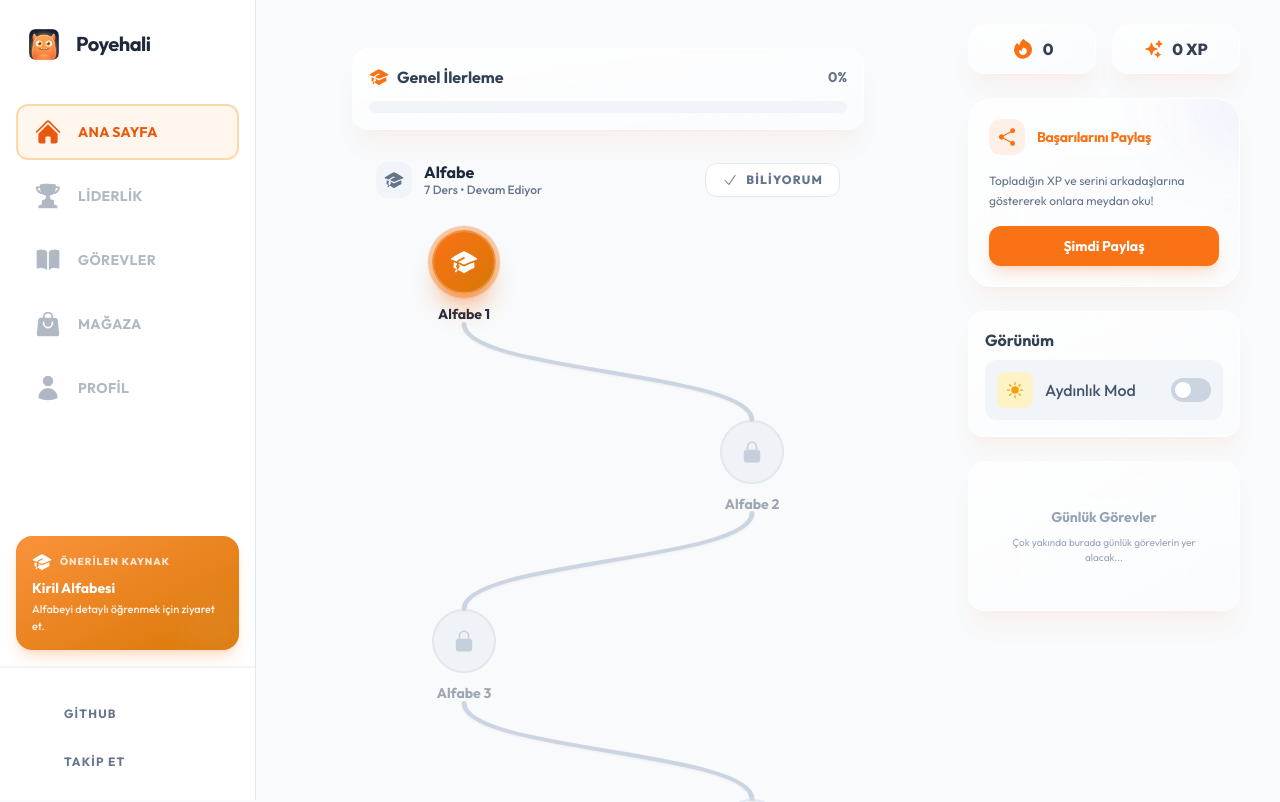
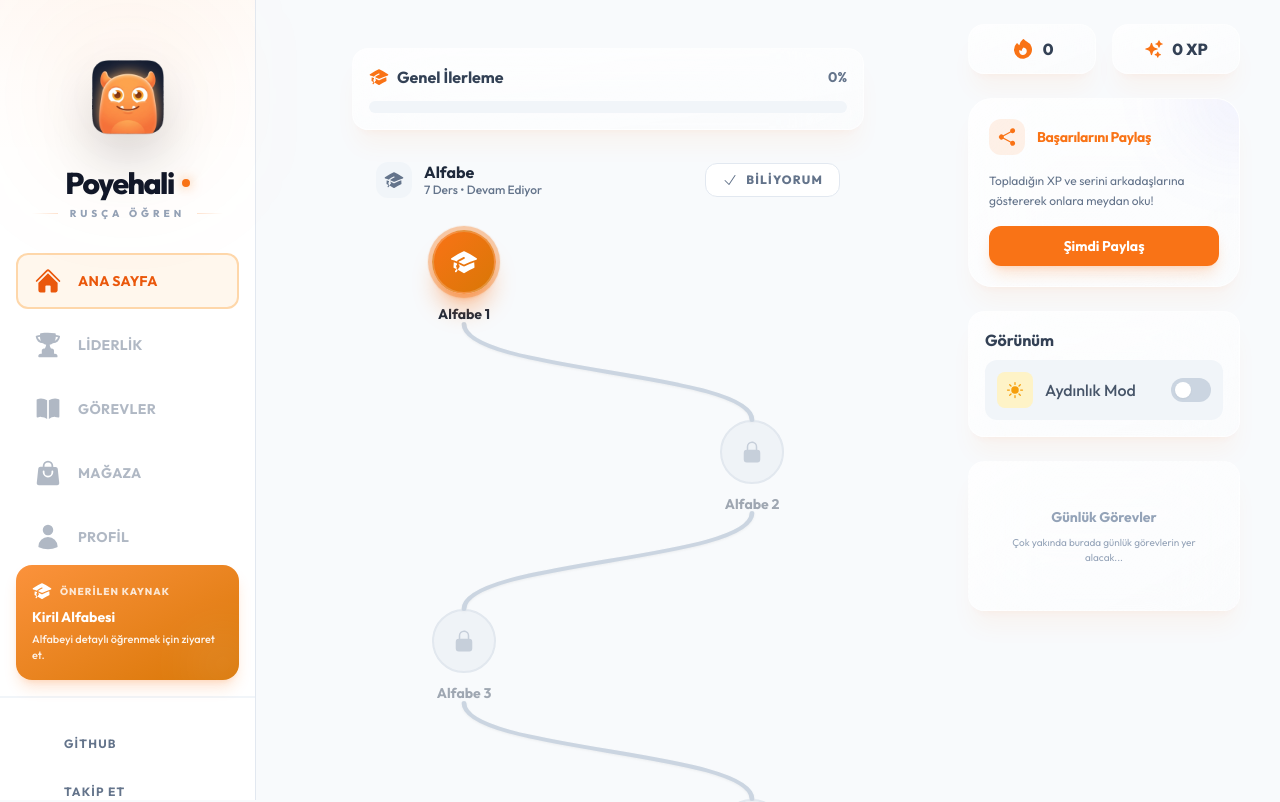
Before and after one commit to gorkembayraktar/poyehali, a React (Vite) app: page / in a window 1280 px wide. Shown: the top 802 px of the page. Built offline with nearby package versions, Linux system fonts and the light colour scheme; some icons are missing.

Commit message:
v 0.0.120 left sidebar header

```diff
--- a/src/components/Layout.jsx
+++ b/src/components/Layout.jsx
@@ -63,7 +63,7 @@ function Layout({ children }) {
                   <div className="w-px h-6 bg-slate-200 dark:bg-slate-700/50 mx-1"></div>
 
                   <a
-                    href="https://github.com"
+                    href="https://github.com/gorkembayraktar/poyehali"
                     target="_blank"
                     rel="noopener noreferrer"
                     className="p-2 rounded-lg bg-slate-100 dark:bg-white/10 text-slate-600 dark:text-slate-200"
--- a/src/components/ShareModal.jsx
+++ b/src/components/ShareModal.jsx
@@ -133,8 +133,8 @@ function ShareModal({ isOpen, onClose, stats }) {
                             >
                                 {/* Header: Logo & Branding */}
                                 <div className="relative z-10 flex items-center gap-3">
-                                    <div className="w-12 h-12 rounded-2xl bg-white/10 backdrop-blur-xl border border-white/20 flex items-center justify-center p-2.5 shadow-xl">
-                                        <img src={logo} alt="Poyehali" className="w-full h-full object-contain" />
+                                    <div className="w-12 h-12 flex items-center justify-center p-1">
+                                        <img src={logo} alt="Poyehali" className="w-full h-full object-contain drop-shadow-lg" />
                                     </div>
                                     <div>
                                         <h3 className="text-xl font-black text-white tracking-tight leading-none">Poyehali</h3>
--- a/src/components/Sidebar.jsx
+++ b/src/components/Sidebar.jsx
@@ -21,12 +21,37 @@ function Sidebar() {
     return (
         <div className={`hidden md:flex flex-col fixed left-0 top-0 h-screen border-r border-slate-200 dark:border-white/5 bg-white dark:bg-[#121212] z-[1] ${width}`}>
             {/* Logo Area */}
-            <div className="p-6 mb-4">
-                <div className="flex items-center gap-3">
-                    <img src={logo} alt="Rusça Logo" className="w-10 h-10 object-contain" />
-                    <h1 className="font-bold text-slate-800 dark:text-white text-xl tracking-tight">
-                        Poyehali
-                    </h1>
+            <div className="px-8 pt-12 pb-8 relative group flex flex-col items-center text-center">
+                {/* Architectural Background Detail */}
+                <div className="absolute top-0 left-0 w-full h-40 bg-gradient-to-b from-orange-500/[0.04] via-orange-500/[0.01] to-transparent pointer-events-none" />
+
+                <div className="flex flex-col items-center gap-6 relative z-10 w-full">
+                    <motion.div
+                        whileHover={{ scale: 1.05, y: -2 }}
+                        className="relative"
+                    >
+                        {/* Branding Pedestal Glow */}
+                        <div className="absolute inset-0 bg-orange-500/15 blur-3xl rounded-full scale-110 opacity-0 group-hover:opacity-100 transition-all duration-700" />
+                        <div className="relative w-24 h-24 flex items-center justify-center">
+                            <img src={logo} alt="Poyehali" className="w-full h-full object-contain relative z-10 drop-shadow-2xl" />
+                        </div>
+                    </motion.div>
+
+                    <div className="space-y-2 w-full flex flex-col items-center">
+                        <div className="flex items-center justify-center gap-2">
+                            <h1 className="text-3xl font-black tracking-tighter text-slate-900 dark:text-white leading-none">
+                                Poyehali
+                            </h1>
+                            <div className="w-2 h-2 rounded-full bg-orange-500 shadow-[0_0_12px_rgba(249,115,22,0.6)] animate-pulse" />
+                        </div>
+                        <div className="flex items-center justify-center gap-3 w-full">
+                            <div className="h-[1px] flex-1 bg-gradient-to-r from-transparent to-orange-500/20 dark:to-orange-500/10" />
+                            <span className="text-[10px] font-black uppercase tracking-[0.4em] text-slate-400 dark:text-zinc-500 whitespace-nowrap">
+                                Rusça Öğren
+                            </span>
+                            <div className="h-[1px] flex-1 bg-gradient-to-l from-transparent to-orange-500/20 dark:to-orange-500/10" />
+                        </div>
+                    </div>
                 </div>
             </div>
 
@@ -82,7 +107,7 @@ function Sidebar() {
             {/* Footer */}
             <div className="p-4 mt-auto border-t-2 border-slate-100 dark:border-white/5 pt-6 space-y-1">
                 <a
-                    href="https://github.com"
+                    href="https://github.com/gorkembayraktar/poyehali"
                     target="_blank"
                     rel="noopener noreferrer"
                     className="flex items-center gap-3 px-4 py-3 rounded-xl text-slate-500 dark:text-slate-400 hover:bg-slate-50 dark:hover:bg-slate-800 transition-all duration-200 group"
```
